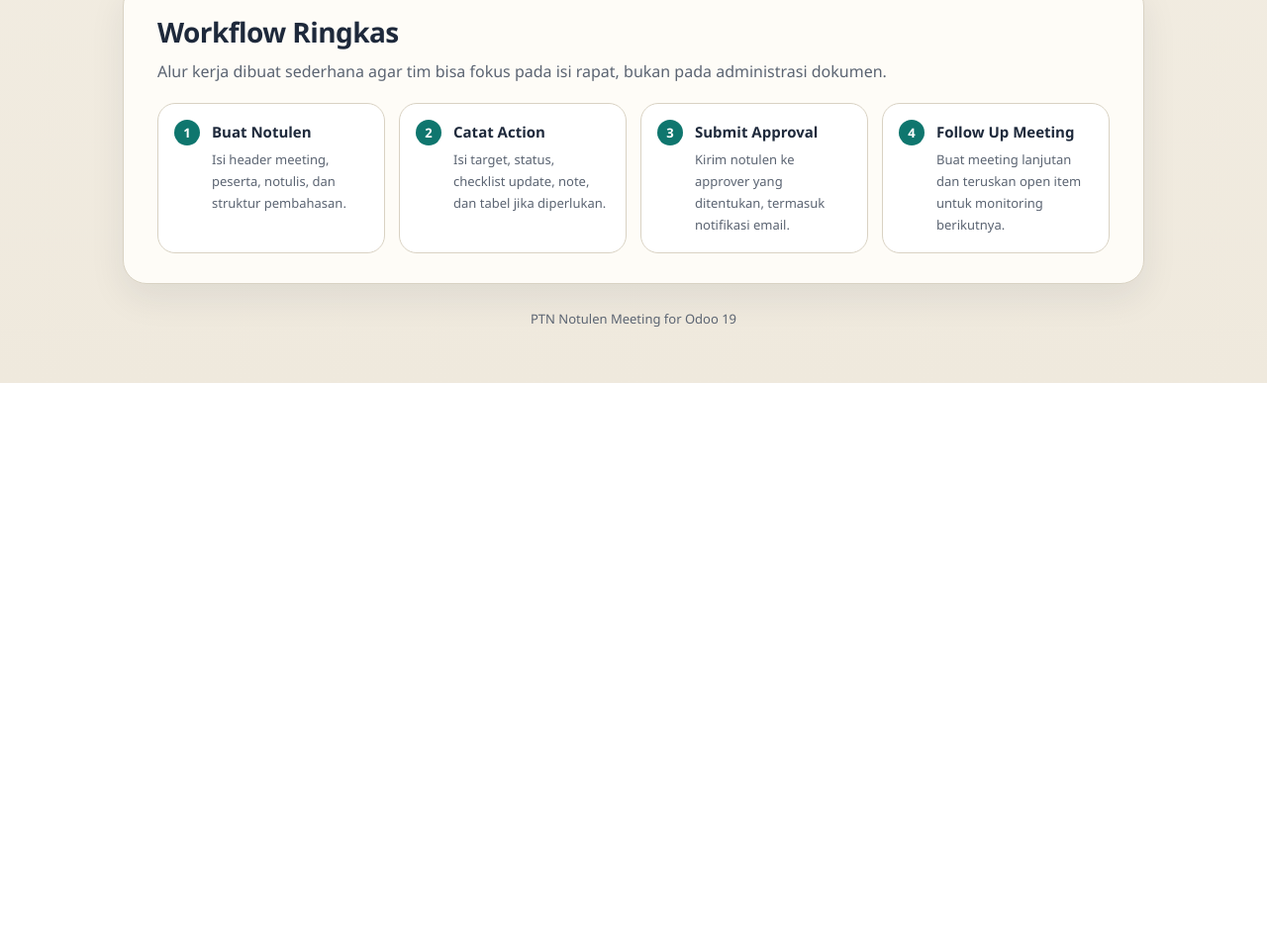
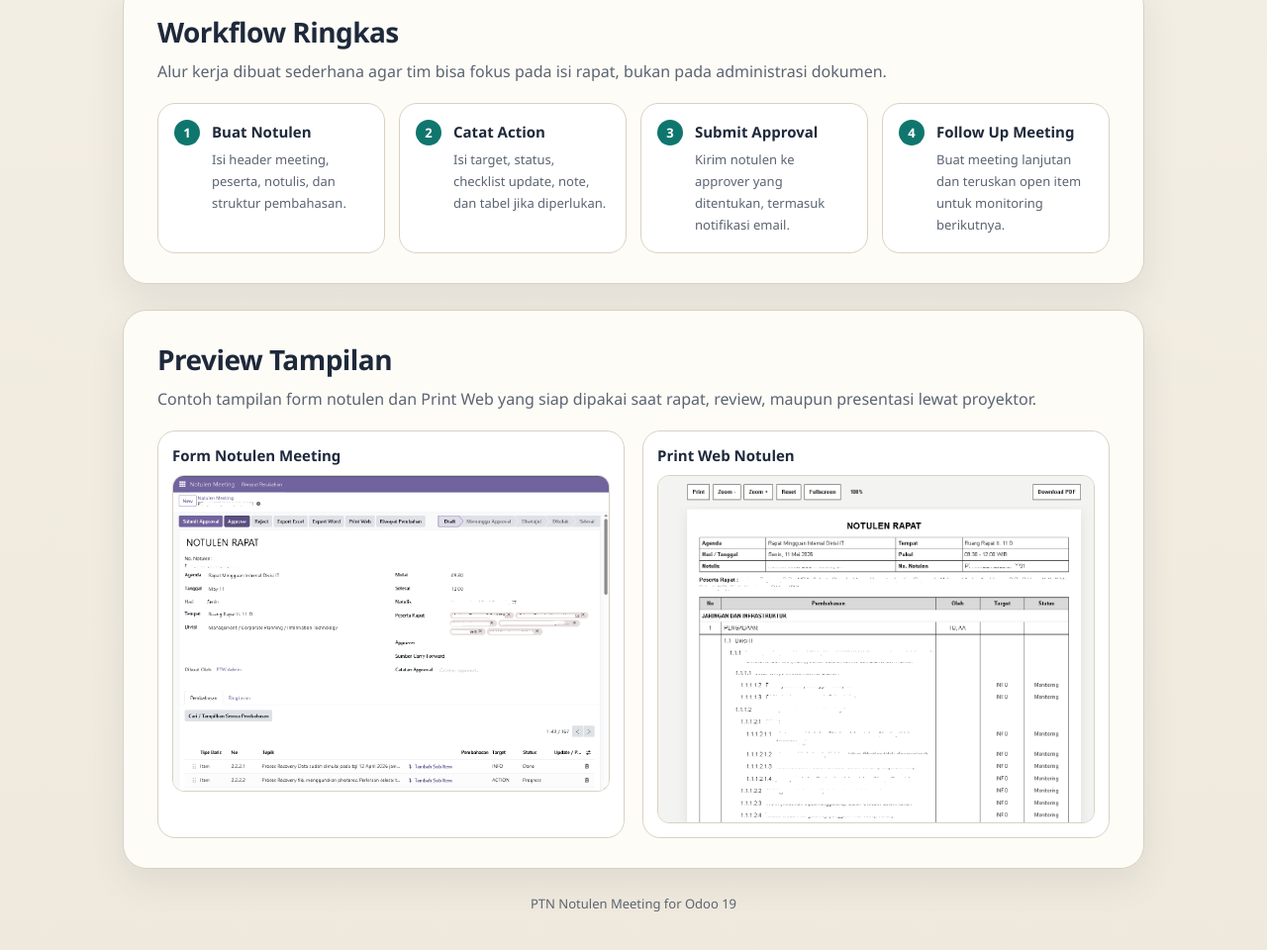
Before and after one commit to nihkiprihadi/odoo, a plain HTML site: page np_meeting_minutes/static/description/index.html in a window 1280 px wide. Shown: the part 1133-2093 px from the top of the page at 99% size. Before the commit the page ends 1520 px from the top, so only its background shows below. Drawn offline with Linux system fonts and the light colour scheme.

Commit message:
add new 2 preview file

```diff
--- a/np_meeting_minutes/static/description/index.html
+++ b/np_meeting_minutes/static/description/index.html
@@ -236,6 +236,33 @@
             gap: 14px;
         }
 
+        .previews {
+            display: grid;
+            grid-template-columns: repeat(2, minmax(0, 1fr));
+            gap: 18px;
+        }
+
+        .preview {
+            padding: 14px;
+            background: #fff;
+            border: 1px solid var(--line);
+            border-radius: 18px;
+        }
+
+        .preview img {
+            width: 100%;
+            display: block;
+            border-radius: 12px;
+            border: 1px solid var(--line);
+            background: #fff;
+        }
+
+        .preview strong {
+            display: block;
+            margin: 0 0 10px;
+            font-size: 15px;
+        }
+
         .step {
             position: relative;
             padding: 18px 18px 18px 54px;
@@ -285,7 +312,8 @@
             .features,
             .workflow,
             .hero-points,
-            .stats {
+            .stats,
+            .previews {
                 grid-template-columns: 1fr;
             }
 
@@ -432,6 +460,23 @@
             </div>
         </section>
 
+        <section class="panel section">
+            <h2>Preview Tampilan</h2>
+            <p>
+                Contoh tampilan form notulen dan Print Web yang siap dipakai saat rapat, review, maupun presentasi lewat proyektor.
+            </p>
+            <div class="previews">
+                <div class="preview">
+                    <strong>Form Notulen Meeting</strong>
+                    <img src="preview_form.png" alt="Preview form notulen meeting" />
+                </div>
+                <div class="preview">
+                    <strong>Print Web Notulen</strong>
+                    <img src="preview_print_web.png" alt="Preview print web notulen meeting" />
+                </div>
+            </div>
+        </section>
+
         <div class="footer-note">
             PTN Notulen Meeting for Odoo 19
         </div>
```
Also changed, not shown: np_meeting_minutes/static/description/preview_form.png (added), np_meeting_minutes/static/description/preview_print_web.png (added).
